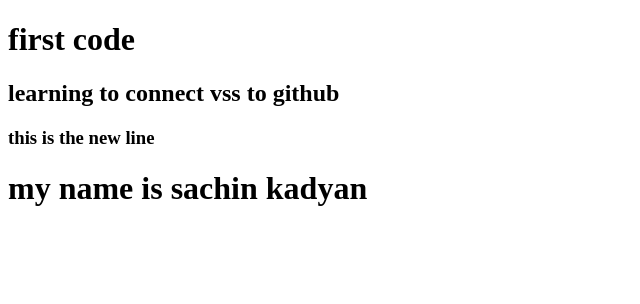
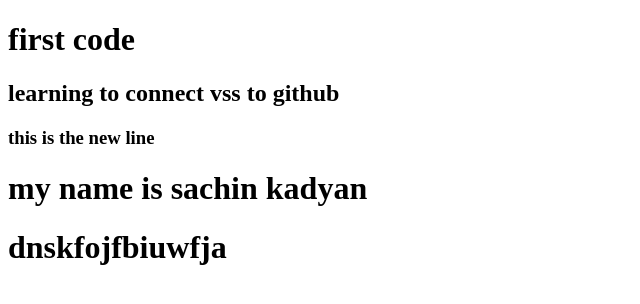
Before and after one commit to Sachin-kadyan/sample-repo-1, a plain HTML site: page index.html in a window 1280 px wide. Shown: the whole page, without its empty margins (0-640 px from the left). Drawn offline with Linux system fonts and the light colour scheme.

Commit message:
change has been made

```diff
--- a/index.html
+++ b/index.html
@@ -11,5 +11,6 @@
     <h2>learning to connect vss to github</h2>
     <h3>this is the new line </h3>
     <h1>my name is sachin kadyan</h1>
+    <h1>dnskfojfbiuwfja</h1>
 </body>
 </html>
```
